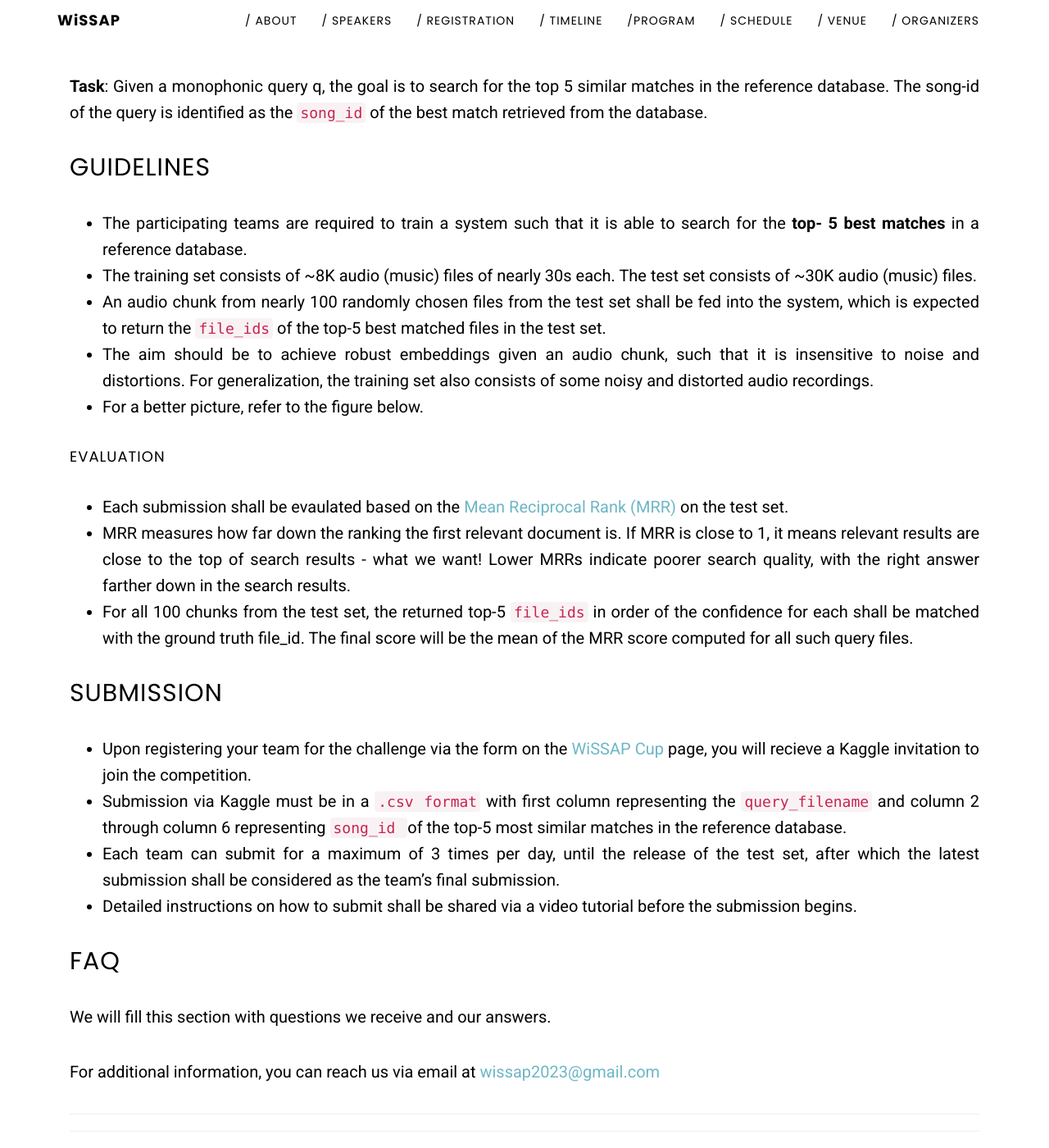
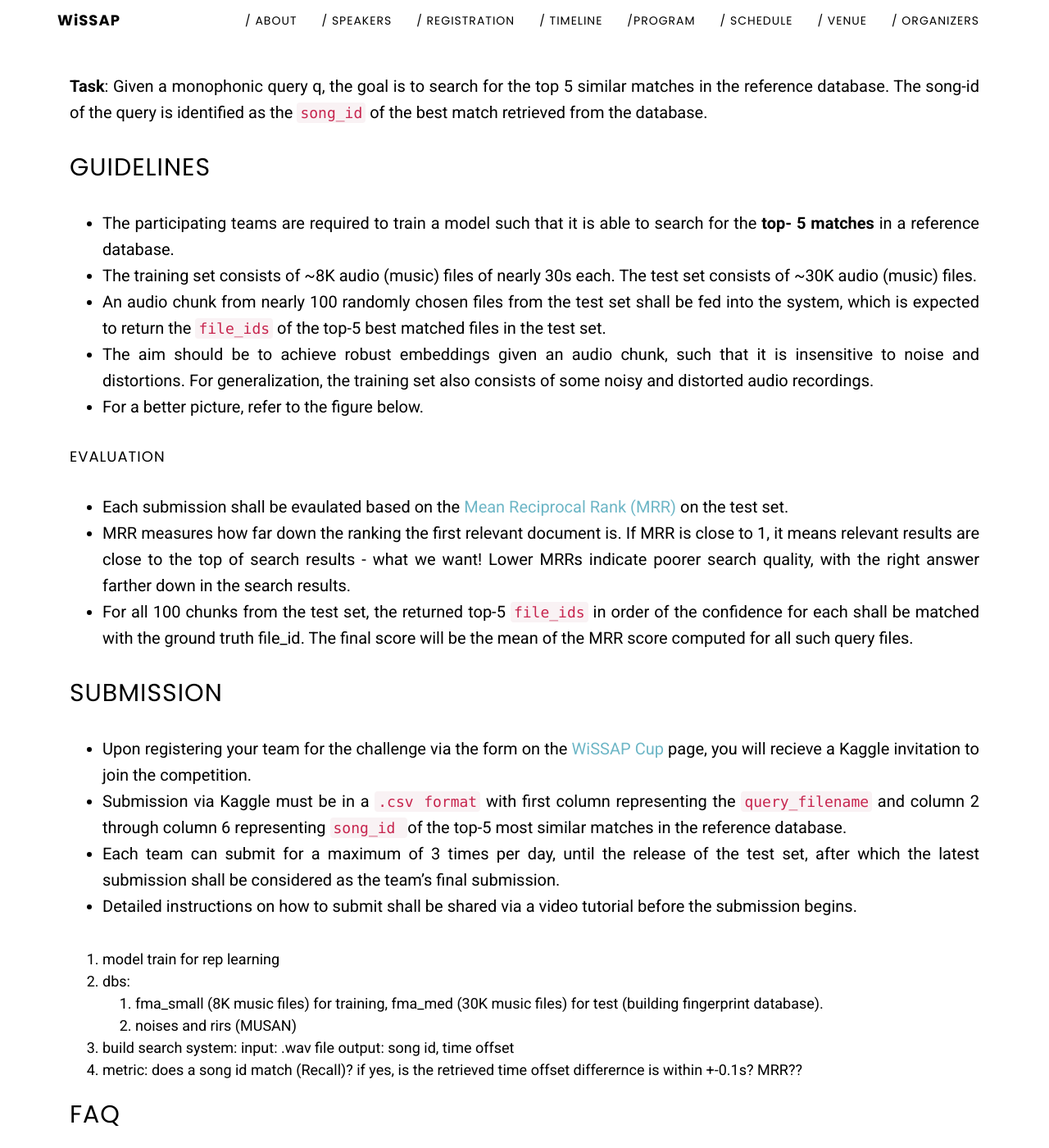
Before and after one commit to madhavlab/wissap23.madhavlab.com, a Jekyll site: the page built from wissap-cup/qbe.md, in a window 1280 px wide and 1400 px high, scrolled down 324 px. Shown: the whole window at 82% size. Built offline with Jekyll 4.4.1, drawn with Linux system fonts in a browser that asks for light colours.

Commit message:
member update

```diff
--- a/_includes/people-smaller-with-social.html
+++ b/_includes/people-smaller-with-social.html
@@ -32,7 +32,7 @@ Expects following parameters: people-data
                 </div>
             </div>
             <h5 class="person-name">{{ person.name }}</h5>
-            <p class="person-title"><span>{{ person.title }}</span></p>
+            <!-- <p class="person-title"><span>{{ person.title }}</span></p> -->
         </div>
         {% endfor %}
     </div>
--- a/wissap-cup/qbe.md
+++ b/wissap-cup/qbe.md
@@ -10,9 +10,10 @@ The task in this challenge is to develop method to index a large audio database
 
 **Task**: Given a monophonic query q, the goal is to search for the top 5 similar matches in the reference database. The song-id of the query is identified as the `song_id` of the best match retrieved from the database.
 
+
 ## Guidelines
 
-- The participating teams are required to train a system such that it is able to search for the **top- 5 best matches** in a reference database.
+- The participating teams are required to train a model such that it is able to search for the **top- 5 matches** in a reference database.
 - The training set consists of ~8K audio (music) files of nearly 30s each. The test set consists of ~30K audio (music) files.
 - An audio chunk from nearly 100 randomly chosen files from the test set shall be fed into the system, which is expected to return the `file_ids` of the top-5 best matched files in the test set.
 - The aim should be to achieve robust embeddings given an audio chunk, such that it is insensitive to noise and distortions. For generalization, the training set also consists of some noisy and distorted audio recordings.
@@ -31,6 +32,14 @@ The task in this challenge is to develop method to index a large audio database
 - Each team can submit for a maximum of 3 times per day, until the release of the test set, after which the latest submission shall be considered as the team’s final submission.
 - Detailed instructions on how to submit shall be shared via a video tutorial before the submission begins.
 
+
+1. model train for rep learning
+2. dbs:
+    1. fma_small (8K music files) for training, fma_med (30K music files) for test (building fingerprint database).
+    2. noises and rirs (MUSAN)
+3. build search system: input: .wav file output: song id, time offset
+4. metric: does a song id match (Recall)? if yes, is the retrieved time offset differernce is within +-0.1s? MRR??
+
 ## FAQ
 
 We will fill this section with questions we receive and our answers.
```
Also changed, not shown: _data/wissap-corecommittee.yml (+15 -0 lines), wissap-cup/qbh.md (+12 -10 lines), images/core-team/abhirai.jpeg (added), images/core-team/adhiraj.jpeg (added), images/core-team/sanup.jpeg (added), 9 other files.
